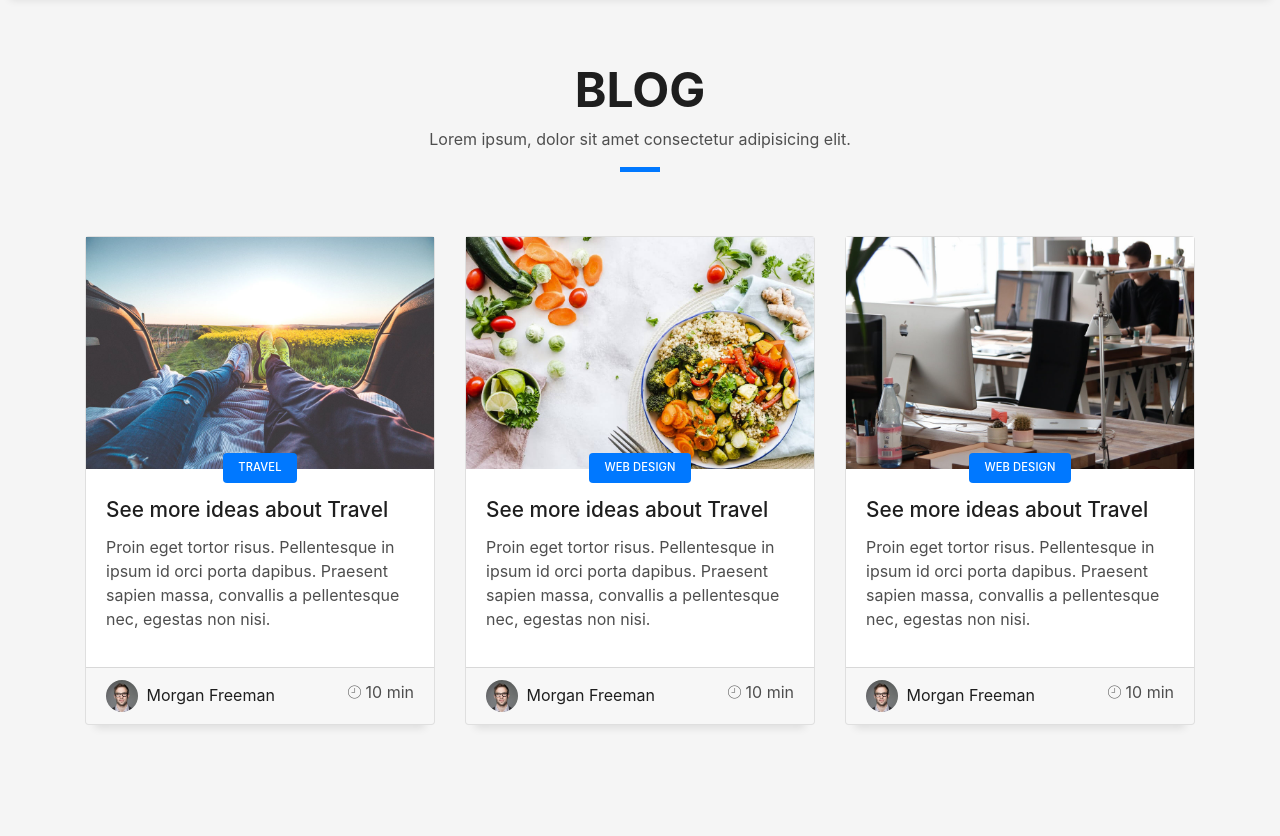
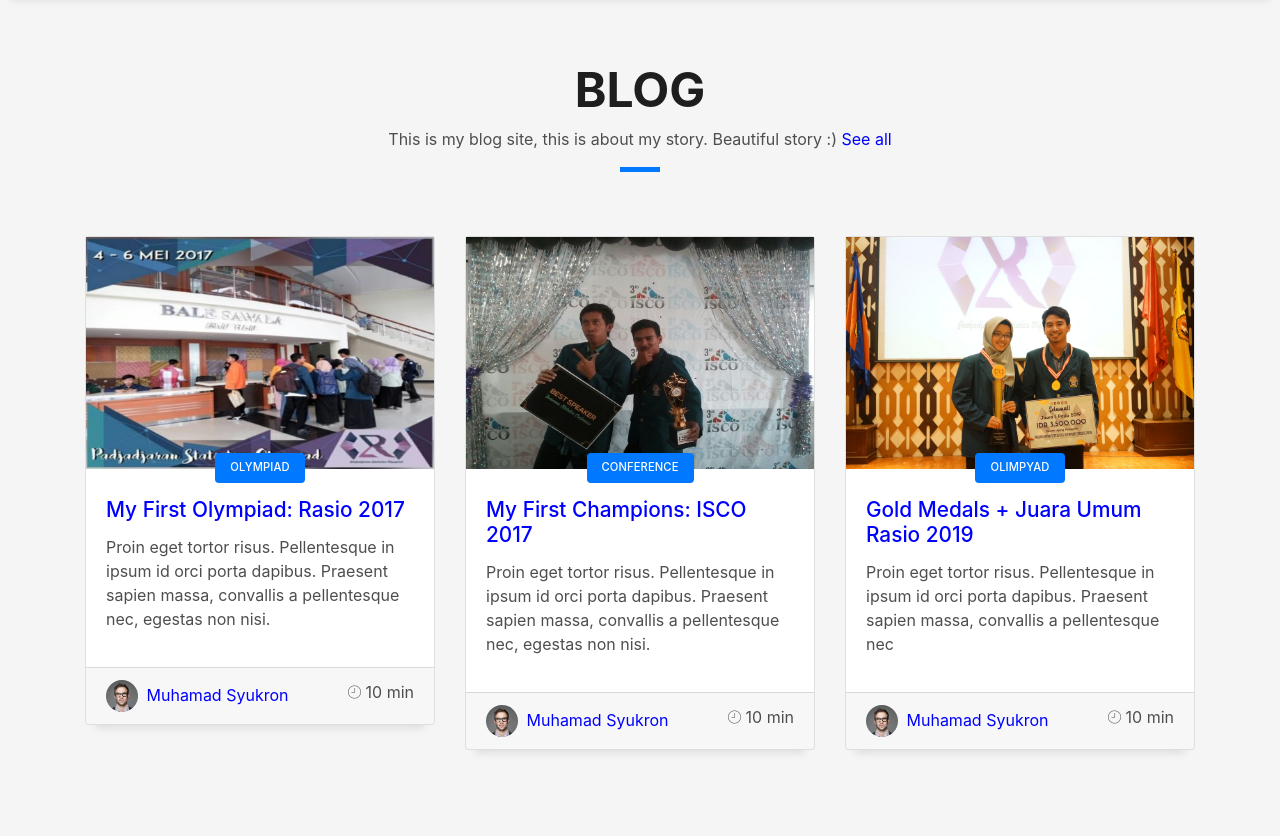
Before and after one commit to Syukrondzeko/Syukrondzeko.github.io, a plain HTML site: page index.html in a window 1280 px wide. Shown: the part 4760-5596 px from the top of the page. Drawn offline with Linux system fonts and the light colour scheme; files whose address does not match are found by name.

Commit message:
Update Index 4

```diff
--- a/index.html
+++ b/index.html
@@ -316,10 +316,33 @@
         <div class="col-sm-12">
           <div class="title-box text-center">
             <h3 class="title-a">
-              Portfolio
+              Portofolio
             </h3>
             <p class="subtitle-a">
-              This is some playlist in my youtube channel
+              This is some playlist in my youtube channel. <a href="https://www.youtube.com/c/manusiasetengahchikuadrat">
+              <style>
+                a:link {
+                  color: blue;
+                  background-color: transparent;
+                  text-decoration: none;
+                }
+                a:visited {
+                  color: purple;
+                  background-color: transparent;
+                  text-decoration: none;
+                }
+                a:hover {
+                  color: blue;
+                  background-color: transparent;
+                  text-decoration: underline;
+                }
+                a:active {
+                  color: blue;
+                  background-color: transparent;
+                  text-decoration: underline;
+                }
+                </style>
+              See all </a>
             </p>
             <div class="line-mf"></div>
           </div>
@@ -523,7 +546,30 @@
               Blog
             </h3>
             <p class="subtitle-a">
-              Lorem ipsum, dolor sit amet consectetur adipisicing elit.
+              This is my blog site, this is about my story. Beautiful story :) <a href= "blok.html">
+              <style>
+                a:link {
+                  color: blue;
+                  background-color: transparent;
+                  text-decoration: none;
+                }
+                a:visited {
+                  color: blue;
+                  background-color: transparent;
+                  text-decoration: none;
+                }
+                a:hover {
+                  color: blue;
+                  background-color: transparent;
+                  text-decoration: underline;
+                }
+                a:active {
+                  color: blue;
+                  background-color: transparent;
+                  text-decoration: underline;
+                }
+                </style>
+              See all </a>
             </p>
             <div class="line-mf"></div>
           </div>
@@ -533,15 +579,15 @@
         <div class="col-md-4">
           <div class="card card-blog">
             <div class="card-img">
-              <a href="blog-single.html"><img src="img/post-1.jpg" alt="" class="img-fluid"></a>
+              <a href="blog-single.html"><img src="img/rasio2017.jpg" alt="" class="img-fluid"></a>
             </div>
             <div class="card-body">
               <div class="card-category-box">
                 <div class="card-category">
-                  <h6 class="category">Travel</h6>
+                  <h6 class="category">Olympiad</h6>
                 </div>
               </div>
-              <h3 class="card-title"><a href="blog-single.html">See more ideas about Travel</a></h3>
+              <h3 class="card-title"><a href="blog-single.html">My First Olympiad: Rasio 2017</a></h3>
               <p class="card-description">
                 Proin eget tortor risus. Pellentesque in ipsum id orci porta dapibus. Praesent sapien massa, convallis
                 a pellentesque nec,
@@ -552,7 +598,7 @@
               <div class="post-author">
                 <a href="#">
                   <img src="img/testimonial-2.jpg" alt="" class="avatar rounded-circle">
-                  <span class="author">Morgan Freeman</span>
+                  <span class="author">Muhamad Syukron</span>
                 </a>
               </div>
               <div class="post-date">
@@ -564,15 +610,15 @@
         <div class="col-md-4">
           <div class="card card-blog">
             <div class="card-img">
-              <a href="blog-single.html"><img src="img/post-2.jpg" alt="" class="img-fluid"></a>
+              <a href="blog-single.html"><img src="img/isco2017.jpg" alt="" class="img-fluid"></a>
             </div>
             <div class="card-body">
               <div class="card-category-box">
                 <div class="card-category">
-                  <h6 class="category">Web Design</h6>
+                  <h6 class="category">Conference</h6>
                 </div>
               </div>
-              <h3 class="card-title"><a href="blog-single.html">See more ideas about Travel</a></h3>
+              <h3 class="card-title"><a href="blog-single.html">My First Champions: ISCO 2017</a></h3>
               <p class="card-description">
                 Proin eget tortor risus. Pellentesque in ipsum id orci porta dapibus. Praesent sapien massa, convallis
                 a pellentesque nec,
@@ -583,7 +629,7 @@
               <div class="post-author">
                 <a href="#">
                   <img src="img/testimonial-2.jpg" alt="" class="avatar rounded-circle">
-                  <span class="author">Morgan Freeman</span>
+                  <span class="author">Muhamad Syukron</span>
                 </a>
               </div>
               <div class="post-date">
@@ -595,26 +641,25 @@
         <div class="col-md-4">
           <div class="card card-blog">
             <div class="card-img">
-              <a href="blog-single.html"><img src="img/post-3.jpg" alt="" class="img-fluid"></a>
+              <a href="blog-single.html"><img src="img/rasio2019.jpg" alt="" class="img-fluid"></a>
             </div>
             <div class="card-body">
               <div class="card-category-box">
                 <div class="card-category">
-                  <h6 class="category">Web Design</h6>
+                  <h6 class="category">Olimpyad</h6>
                 </div>
               </div>
-              <h3 class="card-title"><a href="blog-single.html">See more ideas about Travel</a></h3>
+              <h3 class="card-title"><a href="blog-single.html">Gold Medals + Juara Umum Rasio 2019</a></h3>
               <p class="card-description">
                 Proin eget tortor risus. Pellentesque in ipsum id orci porta dapibus. Praesent sapien massa, convallis
-                a pellentesque nec,
-                egestas non nisi.
+                a pellentesque nec
               </p>
             </div>
             <div class="card-footer">
               <div class="post-author">
                 <a href="#">
                   <img src="img/testimonial-2.jpg" alt="" class="avatar rounded-circle">
-                  <span class="author">Morgan Freeman</span>
+                  <span class="author">Muhamad Syukron</span>
                 </a>
               </div>
               <div class="post-date">
@@ -687,7 +732,7 @@
                   </div>
                   <div class="more-info">
                     <p class="lead" align="justify">
-                      This is my contact person. And also you can hear some podcast on spotify about my life as statistics students. If you want to improve your skill about data science, you can visit my youtube channel. For some code that I was made, you can check on my github.
+                      This is my contact person. And also you can hear some podcast on spotify about my life as statistics students. If you want to improve your skill about data science, you can visit my youtube channel. For some code that I was made, you can check on my github. Just click icon below to get direct link:)
                     </p>
                     <ul class="list-ico">
                       <li><span class="ion-ios-location"></span> Kedungwuni, Pekalongan City</li>
```
